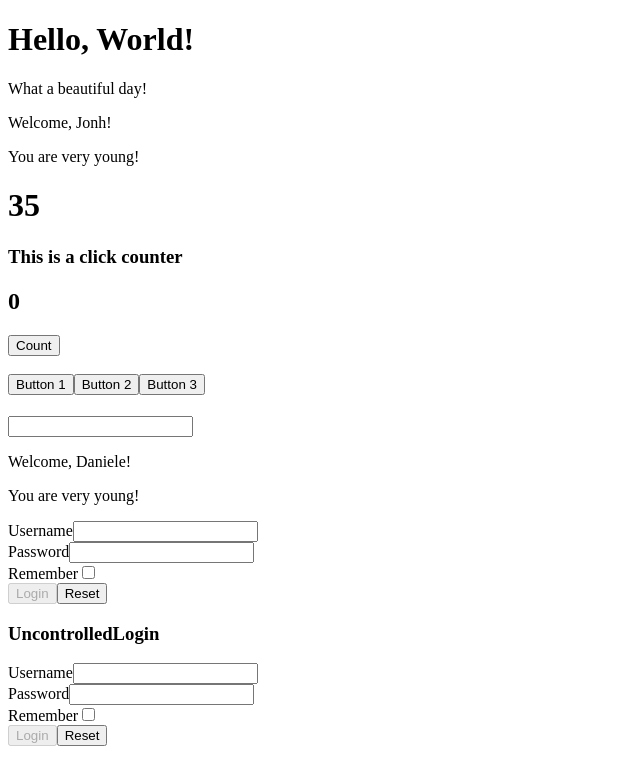
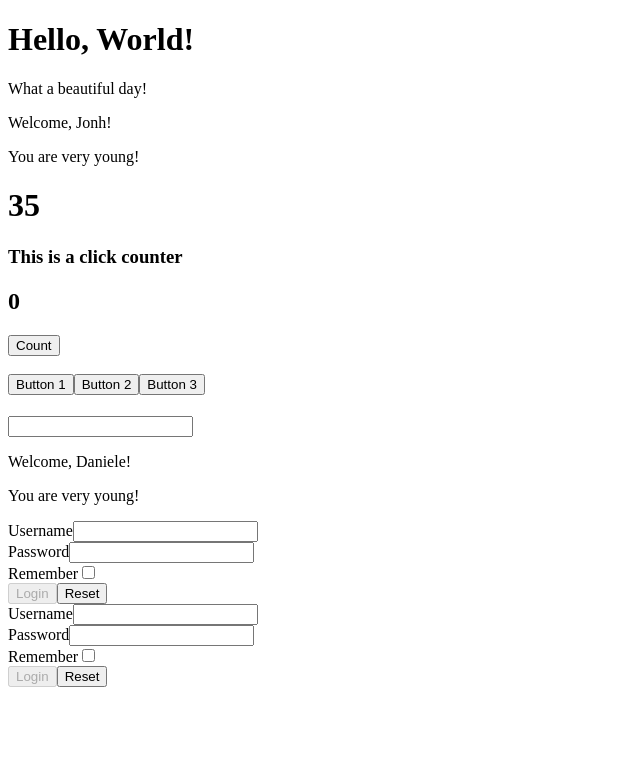
Before and after one commit to danycnc/repo-react-exercises, a React (Create React App) app in the folder react-exercises/: page / in a window 1280 px wide. Shown: the top 784 px of the page, without its empty margins (0-640 px from the left). Built offline with nearby package versions, Linux system fonts and the light colour scheme.

Commit message:
corretto forms-05

```diff
--- a/react-exercises/src/UncontrolledLogin.js
+++ b/react-exercises/src/UncontrolledLogin.js
@@ -1,59 +1,52 @@
 import React, { createRef } from 'react';
 
 class UncontrolledLogin extends React.Component {
-  _formRef = createRef();
+  _refForm = createRef();
+
   state = {
     username: '',
     password: '',
-    remember: false,
+    enable: false,
   };
 
-  handleFormSubmit = (event) => {
-    event.preventDefault();
-    //costanti
+  enableButton = () => {
+    const username = this._refForm.current.elements.username.value;
+    const password = this._refForm.current.elements.password.value;
+
+    this.setState({
+      username: username,
+      password: password,
+      enable: !!username && !!password,
+    });
   };
 
-  handleInput = (event) => {
-    //createRef....current
+  submitForm = (event) => {
+    event.preventDefault();
+    const username = event.target.elements.username.value;
+    const password = event.target.elements.password.value;
+    const remember = event.target.elements.remember.cheked;
 
-    const name = event.target.name;
-    const value = event.target.value;
-    const type = event.target.type;
-    const checked = event.target.checked;
-
-    this.setState({ [name]: type === 'checkbox' ? checked : value });
+    return console.log(username, password, remember);
   };
 
   render() {
     return (
       <div>
-        <h3>UncontrolledLogin</h3>
-        <form ref={this._formRef} onSubmit={this.handleFormSubmit}>
-          <div>
-            Username
-            <input name='username' onChange={this.handleInput}></input>
-          </div>
-          <div>
-            Password
-            <input
-              name='password'
-              onChange={this.handleInput}
-              type='password'></input>
-          </div>
-          <div>
-            Remember
-            <input
-              name='remember'
-              onChange={this.handleInput}
-              type='checkbox'></input>
-          </div>
-
+        <form ref={this._refForm} onSubmit={this.submitForm}>
+          Username
+          <input name='username' />
+          <br />
+          Password
+          <input name='password' onChange={this.enableButton} type='password' />
+          <br />
+          Remember
+          <input name='remember' onChange={this.enableButton} type='checkbox' />
+          <br />
           <button
-            disabled={(!this.state.username || !this.state.password) ?? true}
+            disabled={!this.state.enable}
             onClick={() => this.props.currentState(this.state)}>
             Login
           </button>
-
           <button type='reset'>Reset</button>
         </form>
       </div>
```
